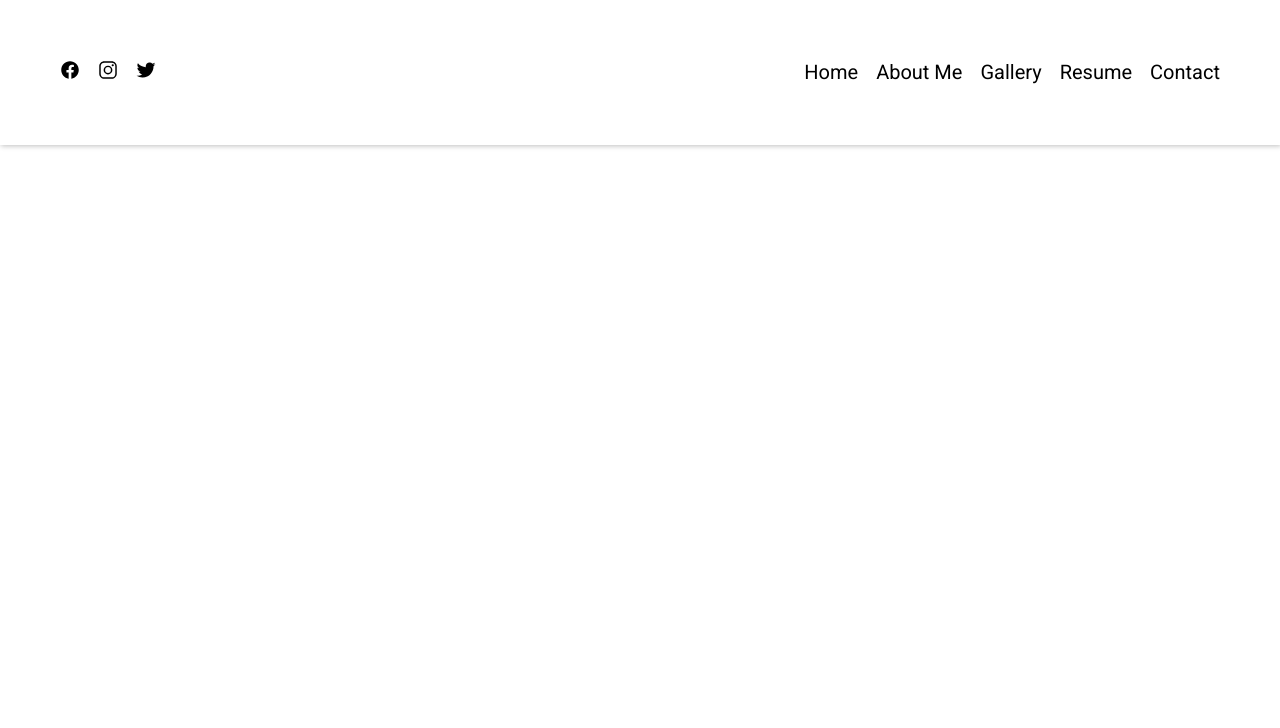
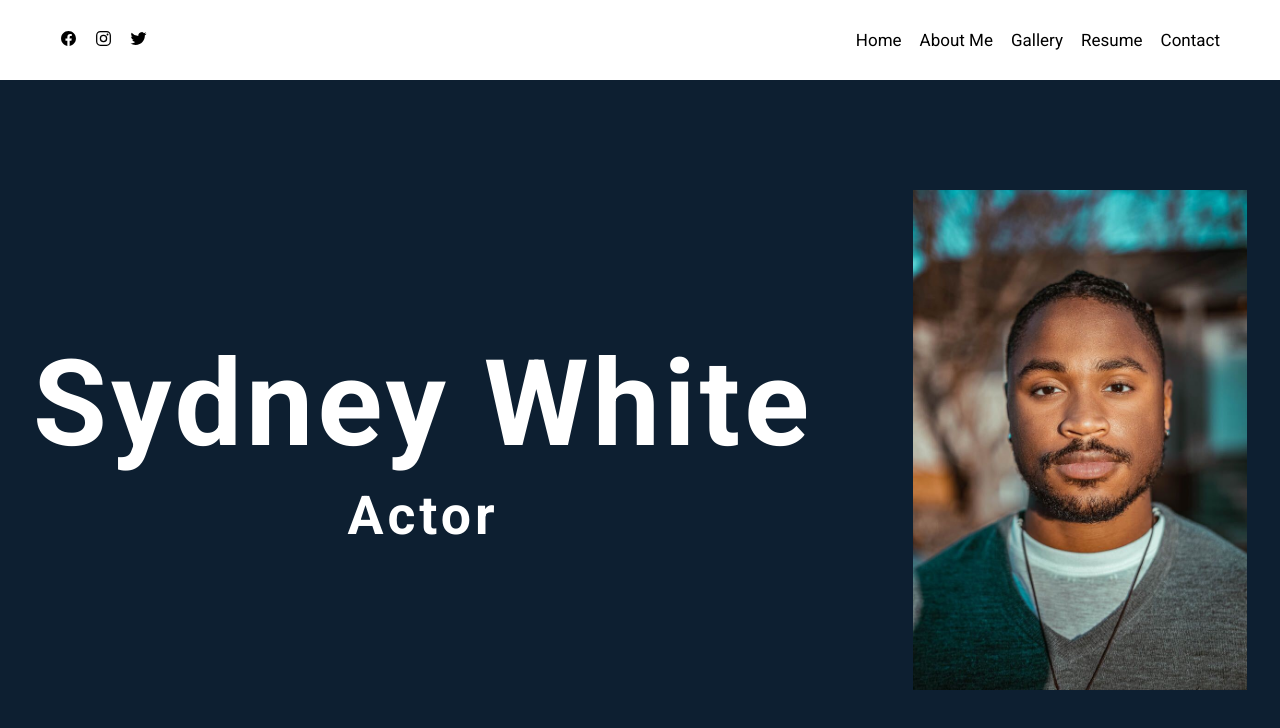
Before and after one commit to sydwhite930/acting-profile-, a plain HTML site: page index.html in a window 1280 px wide. Drawn offline with nearby package versions, Linux system fonts and the light colour scheme.

Commit message:
hero section

```diff
--- a/index.css
+++ b/general.css
@@ -9,6 +9,11 @@
 
 html {
   font-size: 62.5%;
+  height: 100vh;
+}
+
+body {
+  height: 100%;
 }
 
 ul {
@@ -25,16 +30,3 @@ a:link {
   color: black;
   text-decoration: none;
 }
-
-/* NAVIGATION BAR */
-
-.navigation {
-  display: flex;
-  justify-content: space-between;
-  padding: 6rem;
-  box-shadow: 1px 1px 5px rgba(0, 0, 0, 0.25);
-}
-
-.navigation li {
-  font-size: 2rem;
-}
--- /dev/null
+++ b/hero.css
@@ -0,0 +1,33 @@
+.hero-section {
+  position: relative;
+  height: 90%;
+  background-color: #0d1f31;
+  color: white;
+}
+
+.hero-container {
+  position: absolute;
+  display: flex;
+  left: 50%;
+  top: 50%;
+  transform: translate(-50%, -50%);
+  align-items: center;
+  justify-content: center;
+  width: 100%;
+  gap: 10rem;
+}
+
+.hero-title {
+  letter-spacing: 4px;
+  font-size: 8rem;
+  text-align: center;
+}
+
+.hero-title h1 {
+  margin-bottom: 1rem;
+}
+
+.hero-image {
+  height: 50rem;
+  width: auto;
+}
--- a/index.html
+++ b/index.html
@@ -4,7 +4,10 @@
     <meta charset="utf-8" />
     <meta name="viewport" content="width=device-width, initial-scale=1" />
     <title>Actor Profile</title>
-    <link rel="stylesheet" href="index.css" />
+    <!-- Stylesheets -->
+    <link rel="stylesheet" href="general.css" />
+    <link rel="stylesheet" href="navigation.css" />
+    <link rel="stylesheet" href="hero.css" />
     <!-- Ionic Icons -->
     <script
       type="module"
@@ -23,6 +26,7 @@
     />
   </head>
   <body>
+    <!-- Navigation Bar -->
     <nav class="navigation">
       <ul class="SocialLinks">
         <li>
@@ -53,5 +57,15 @@
         </li>
       </ul>
     </nav>
+    <!-- Hero Section -->
+    <section class="hero-section">
+      <div class="hero-container">
+        <div class="hero-title">
+          <h1>Sydney White</h1>
+          <h6>Actor</h6>
+        </div>
+        <img class="hero-image" src="images/ProfilePic.jpg" />
+      </div>
+    </section>
   </body>
 </html>
--- /dev/null
+++ b/navigation.css
@@ -0,0 +1,13 @@
+/* NAVIGATION BAR */
+
+.navigation {
+  display: flex;
+  justify-content: space-between;
+  padding: 3rem 6rem;
+  box-shadow: 1px 1px 5px rgba(0, 0, 0, 0.25);
+  height: 10%;
+}
+
+.navigation li {
+  font-size: 1.7rem;
+}
```
Also changed, not shown: images/ProfilePic.jpg (added).
